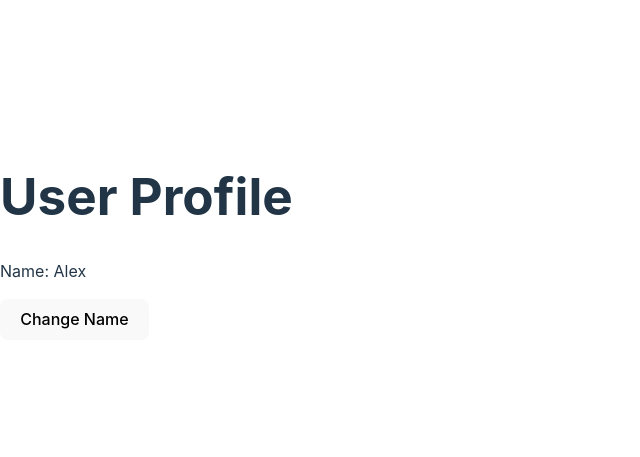
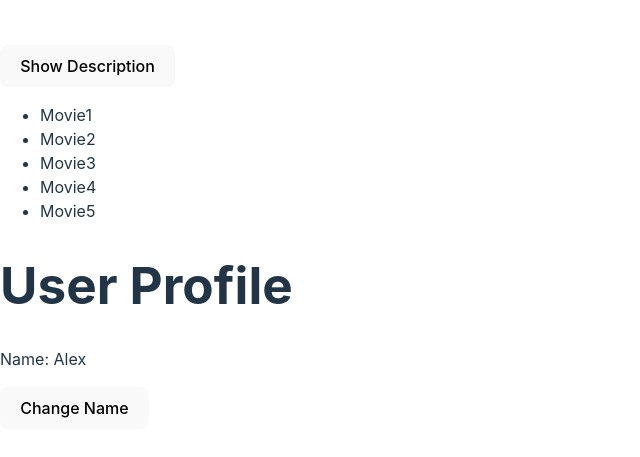
Before and after one commit to SmittyDeuce/react_state_and_props, a React (Vite) app in the folder state-and-props/: page / in a window 1280 px wide. Shown: the part 163-620 px from the top of the page, without its empty margins (0-640 px from the left). Built offline with nearby package versions, Linux system fonts and the light colour scheme.

Commit message:
aded functionality with toggle to hide/show description

```diff
--- a/state-and-props/src/App.jsx
+++ b/state-and-props/src/App.jsx
@@ -1,9 +1,12 @@
-import UserProfile from "./UserProfile"
+import UserProfile from "./UserProfile";
 import MoviesList from "./FavoriteMovies";
+
 function App() {
-  return(
-    <MoviesList />,
-    <UserProfile />
+  return (
+    <>
+      <MoviesList />
+      <UserProfile />
+    </>
   );
 }
 
--- a/state-and-props/src/FavoriteMovies.jsx
+++ b/state-and-props/src/FavoriteMovies.jsx
@@ -1,30 +1,55 @@
-import React, { useState } from 'react';
+import React, { useState } from "react";
 
 const MoviesList = (props) => {
-    // Initialize state with a list of movies
-    const  [movies,  setMovies] = useState(["Movie1", "Movie2", "Movie3", "Movie4", "Movie5"])
-    const [description, setDescription] = useState(["Horror", "Action", "Comedy", "Romance", "Drama"])
+  // Initialize state with a list of movies and their descriptions
+  const [movies, setMovies] = useState([
+    "Movie1",
+    "Movie2",
+    "Movie3",
+    "Movie4",
+    "Movie5",
+  ]);
+  const [description, setDescription] = useState([
+    "Horror",
+    "Action",
+    "Comedy",
+    "Romance",
+    "Drama",
+  ]);
 
-    const [showingDescription, setShowingDescription] = useState(false)
+  // State to toggle the description visibility
+  const [showingDescription, setShowingDescription] = useState(false);
 
+  // Function to show descriptions
   const showDescription = () => {
-        setShowingDescription(true)
-    }
+    setShowingDescription(true);
+  };
 
-
-
-
-    // Implement required functionalities here
+  // Function to hide descriptions
+  const hideDescription = () => {
+    setShowingDescription(false);
+  };
 
   return (
     <div>
-            {!showingDescription}
+      {/* Toggle button to show/hide descriptions */}
+      {!showingDescription ? (
+        <button onClick={showDescription}>Show Description</button>
+      ) : (
+        <button onClick={hideDescription}>Hide Description</button>
+      )}
+
       <ul>
+        {/* Map through the movies and conditionally show descriptions */}
         {movies.map((movie, index) => (
-                    <li key={index}>{movie}</li>
+          <li key={index}>
+            {movie}
+            {showingDescription && ` - ${description[index]}`}
+          </li>
         ))}
       </ul>
     </div>
   );
 };
+
 export default MoviesList;
```
Lines whose indentation alone changed are shown as unchanged.
